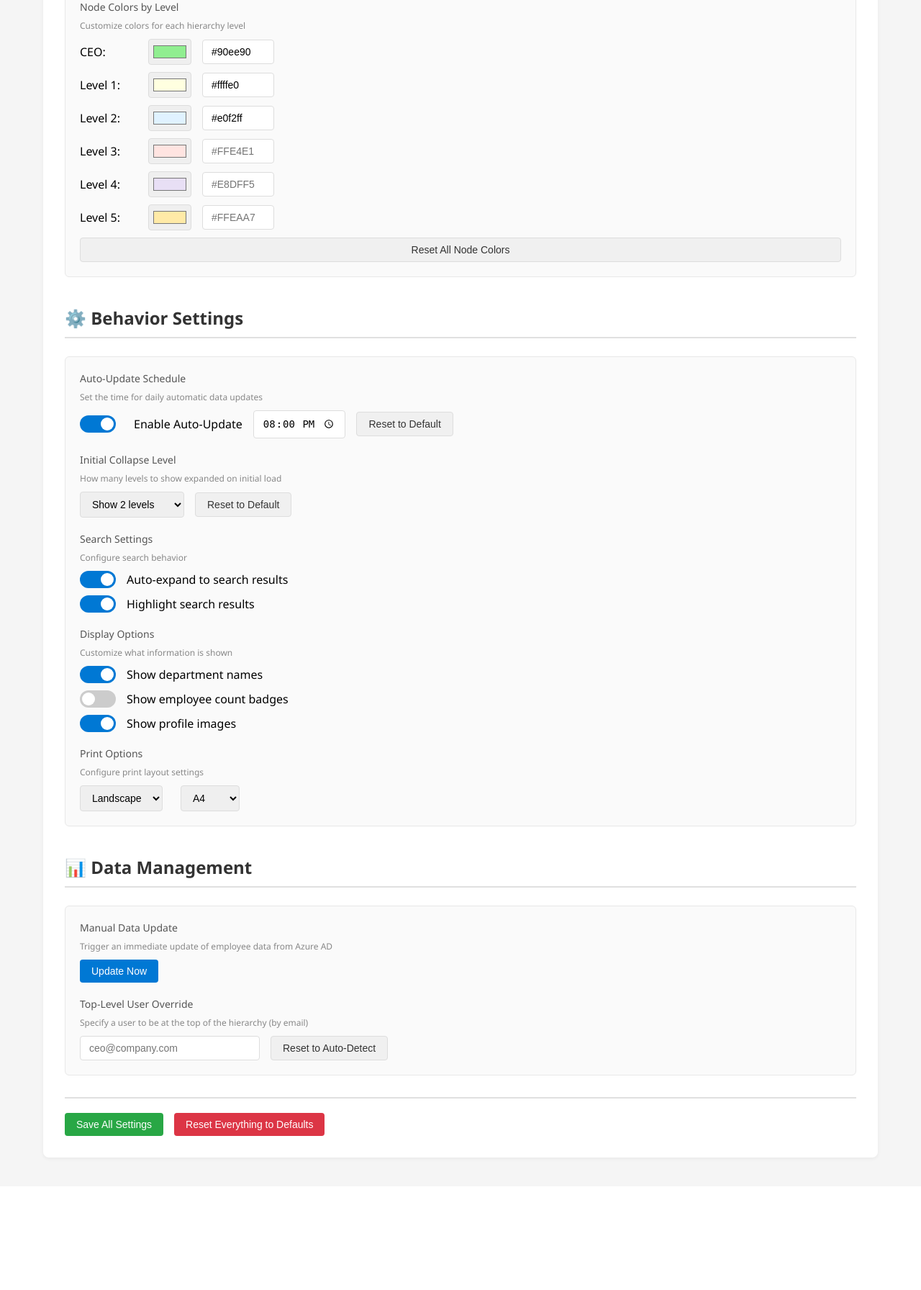
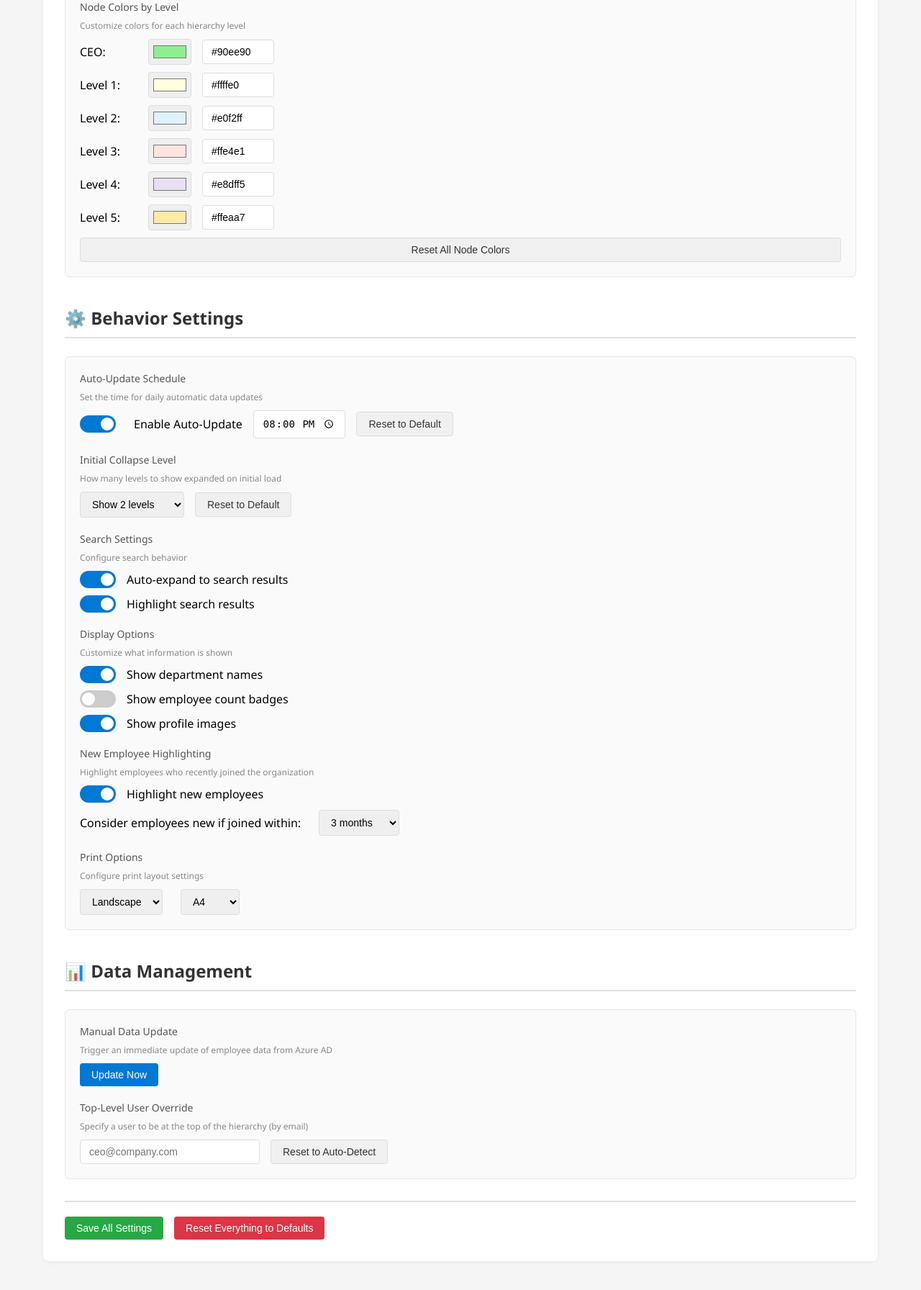
Before and after one commit to jaffster595/DB-Auto-Org-Chart, a Flask app: page /configure in a window 1280 px wide. Shown: the part 792-2584 px from the top of the page at 72% size. Before the commit the page ends 2404 px from the top, so only its background shows below. Run offline with Flask 3, Linux system fonts and the light colour scheme.

Commit message:
Added 'New Employee' feature which can be toggled on/off in config page

```diff
--- a/app.py
+++ b/app.py
@@ -2,7 +2,7 @@
 from flask_cors import CORS
 import json
 import os
-from datetime import datetime
+from datetime import datetime, timedelta
 import requests
 import threading
 import time
@@ -29,7 +29,7 @@
 
 # Configuration for file uploads
 ALLOWED_EXTENSIONS = {'png', 'jpg', 'jpeg', 'gif', 'svg'}
-MAX_FILE_SIZE = 5 * 1024 * 1024  # 5MB
+MAX_FILE_SIZE = 5 * 1024 * 1024
 
 TENANT_ID = os.environ.get('AZURE_TENANT_ID')
 CLIENT_ID = os.environ.get('AZURE_CLIENT_ID')
@@ -71,7 +71,9 @@
     'showProfileImages': True,
     'printOrientation': 'landscape',
     'printSize': 'a4',
-    'topUserEmail': TOP_LEVEL_USER_EMAIL or ''
+    'topUserEmail': TOP_LEVEL_USER_EMAIL or '',
+    'highlightNewEmployees': True,
+    'newEmployeeMonths': 3
 }
 
 def load_settings():
@@ -80,7 +82,6 @@
         try:
             with open(SETTINGS_FILE, 'r') as f:
                 settings = json.load(f)
-                # Merge with defaults to ensure all keys exist
                 for key in DEFAULT_SETTINGS:
                     if key not in settings:
                         settings[key] = DEFAULT_SETTINGS[key]
@@ -132,7 +133,7 @@
     }
 
     employees = []
-    users_url = f'{GRAPH_API_ENDPOINT}/users?$select=id,displayName,jobTitle,department,mail,mobilePhone,officeLocation&$expand=manager($select=id,displayName)'
+    users_url = f'{GRAPH_API_ENDPOINT}/users?$select=id,displayName,jobTitle,department,mail,mobilePhone,officeLocation,employeeHireDate&$expand=manager($select=id,displayName)'
 
     while users_url:
         try:
@@ -143,6 +144,30 @@
             if 'value' in data:
                 for user in data['value']:
                     if user.get('displayName'):
+                        hire_date_str = user.get('employeeHireDate')
+                        is_new = False
+                        hire_date = None
+
+                        if hire_date_str:
+                            try:
+                                if 'T' in hire_date_str:
+                                    hire_date = datetime.fromisoformat(hire_date_str.replace('Z', '+00:00'))
+                                else:
+                                    hire_date = datetime.strptime(hire_date_str, '%Y-%m-%d')
+                                    hire_date = hire_date.replace(tzinfo=None)
+
+                                settings = load_settings()
+                                months_threshold = settings.get('newEmployeeMonths', 3)
+
+                                if hire_date.tzinfo:
+                                    cutoff_date = datetime.now(hire_date.tzinfo) - timedelta(days=months_threshold * 30)
+                                else:
+                                    cutoff_date = datetime.now() - timedelta(days=months_threshold * 30)
+
+                                is_new = hire_date > cutoff_date
+                            except Exception as e:
+                                logger.warning(f"Error parsing hire date for user {user.get('displayName')}: {e}")
+
                         employee = {
                             'id': user.get('id'),
                             'name': user.get('displayName') or 'Unknown',
@@ -152,6 +177,9 @@
                             'phone': user.get('mobilePhone') or '',
                             'location': user.get('officeLocation') or '',
                             'managerId': user.get('manager', {}).get('id') if user.get('manager') else None,
+                            'employeeHireDate': hire_date_str,
+                            'hireDate': hire_date.isoformat() if hire_date else None,
+                            'isNewEmployee': is_new,
                             'children': []
                         }
                         employees.append(employee)
@@ -245,6 +273,29 @@
             hierarchy = build_org_hierarchy(employees)
 
             if hierarchy:
+                settings = load_settings()
+                months_threshold = settings.get('newEmployeeMonths', 3)
+
+                def update_new_status(node):
+                    if node.get('hireDate'):
+                        try:
+                            hire_date = datetime.fromisoformat(node['hireDate'])
+                            if hire_date.tzinfo:
+                                cutoff_date = datetime.now(hire_date.tzinfo) - timedelta(days=months_threshold * 30)
+                            else:
+                                cutoff_date = datetime.now() - timedelta(days=months_threshold * 30)
+                            node['isNewEmployee'] = hire_date > cutoff_date
+                        except:
+                            node['isNewEmployee'] = False
+                    else:
+                        node['isNewEmployee'] = False
+
+                    if node.get('children'):
+                        for child in node['children']:
+                            update_new_status(child)
+
+                update_new_status(hierarchy)
+
                 with open(DATA_FILE, 'w') as f:
                     json.dump(hierarchy, f, indent=2)
                 logger.info(f"[{datetime.now()}] Successfully updated employee data. Total employees: {len(employees)}")
@@ -260,12 +311,10 @@
 
     settings = load_settings()
 
-    # Run initial update on startup if enabled
     if os.environ.get('RUN_INITIAL_UPDATE', 'true').lower() == 'true':
         logger.info(f"[{datetime.now()}] Running initial employee data update on startup...")
         update_employee_data()
 
-    # Schedule daily updates based on settings
     if settings.get('autoUpdateEnabled', True):
         update_time = settings.get('updateTime', '20:00')
         schedule.every().day.at(update_time).do(update_employee_data)
@@ -293,8 +342,8 @@
 def restart_scheduler():
     """Restart scheduler with new settings"""
     stop_scheduler()
-    time.sleep(2)  # Give it time to stop
-    schedule.clear()  # Clear all scheduled jobs
+    time.sleep(2)
+    schedule.clear()
     start_scheduler()
 
 def get_template(template_name):
@@ -328,7 +377,6 @@
 
 @app.route('/static/<path:filename>')
 def serve_static(filename):
-    # Check if custom logo exists
     if filename == 'icon.png':
         custom_logo = os.path.join('static', 'icon_custom.png')
         if os.path.exists(custom_logo):
@@ -343,6 +391,30 @@
 
         with open(DATA_FILE, 'r') as f:
             data = json.load(f)
+
+        if data:
+            settings = load_settings()
+            months_threshold = settings.get('newEmployeeMonths', 3)
+
+            def update_new_status(node):
+                if node.get('hireDate'):
+                    try:
+                        hire_date = datetime.fromisoformat(node['hireDate'])
+                        if hire_date.tzinfo:
+                            cutoff_date = datetime.now(hire_date.tzinfo) - timedelta(days=months_threshold * 30)
+                        else:
+                            cutoff_date = datetime.now() - timedelta(days=months_threshold * 30)
+                        node['isNewEmployee'] = hire_date > cutoff_date
+                    except:
+                        node['isNewEmployee'] = False
+                else:
+                    node['isNewEmployee'] = False
+
+                if node.get('children'):
+                    for child in node['children']:
+                        update_new_status(child)
+
+            update_new_status(data)
 
         if not data:
             logger.warning("No hierarchical data available")
@@ -382,12 +454,9 @@
             new_settings = request.json
             current_settings = load_settings()
 
-            # Update settings
             current_settings.update(new_settings)
 
-            # Save settings
             if save_settings(current_settings):
-                # If update time or auto-update changed, restart scheduler
                 if ('updateTime' in new_settings or 'autoUpdateEnabled' in new_settings):
                     threading.Thread(target=restart_scheduler).start()
 
@@ -409,13 +478,10 @@
             return jsonify({'error': 'No file selected'}), 400
 
         if file and allowed_file(file.filename):
-            # Save as icon_custom.png
             custom_logo_path = os.path.join('static', 'icon_custom.png')
             file.save(custom_logo_path)
-
-            # Update settings
             settings = load_settings()
-            settings['logoPath'] = '/static/icon.png'  # This will serve custom if exists
+            settings['logoPath'] = '/static/icon.png'
             save_settings(settings)
 
             return jsonify({'success': True, 'path': '/static/icon.png'})
@@ -444,15 +510,12 @@
 @app.route('/api/reset-all-settings', methods=['POST'])
 def reset_all_settings():
     try:
-        # Remove custom logo if exists
         custom_logo_path = os.path.join('static', 'icon_custom.png')
         if os.path.exists(custom_logo_path):
             os.remove(custom_logo_path)
 
-        # Reset to default settings
         save_settings(DEFAULT_SETTINGS)
 
-        # Restart scheduler with default settings
         threading.Thread(target=restart_scheduler).start()
 
         return jsonify({'success': True})
@@ -468,27 +531,22 @@
         return jsonify([])
 
     try:
-        # Check if data file exists
         if not os.path.exists(DATA_FILE):
             logger.warning(f"Data file {DATA_FILE} not found, attempting to fetch data")
             update_employee_data()
 
-        # Try to read the data file
         if os.path.exists(DATA_FILE):
             with open(DATA_FILE, 'r') as f:
                 data = json.load(f)
         else:
-            # If still no data file, return empty results
             logger.error("Could not create or find employee data file")
             return jsonify([])
 
         def flatten(node, results=None):
             if results is None:
                 results = []
-            # Add node to results
             if node and isinstance(node, dict):
                 results.append(node)
-                # Recursively add children
                 children = node.get('children', [])
                 if children and isinstance(children, list):
                     for child in children:
@@ -595,7 +653,6 @@
                 info['root_employee'] = data.get('name', 'Unknown') if data else 'No data'
                 info['has_children'] = bool(data.get('children')) if data else False
 
-                # Try to flatten and get sample
                 def flatten(node, results=None):
                     if results is None:
                         results = []
@@ -633,7 +690,6 @@
         logger.info("Force update requested")
         update_employee_data()
 
-        # Check if file was created
         if os.path.exists(DATA_FILE):
             with open(DATA_FILE, 'r') as f:
                 data = json.load(f)
--- a/configureme.html
+++ b/configureme.html
@@ -496,6 +496,27 @@
                 </div>
 
                 <div class="config-item">
+                    <label class="config-label">New Employee Highlighting</label>
+                    <div class="config-description">Highlight employees who recently joined the organization</div>
+                    <div class="config-controls">
+                        <label class="toggle-switch">
+                            <input type="checkbox" id="highlightNewEmployees" checked>
+                            <span class="slider"></span>
+                        </label>
+                        <span>Highlight new employees</span>
+                    </div>
+                    <div class="config-controls" style="margin-top: 10px;">
+                        <span style="margin-right: 10px;">Consider employees new if joined within:</span>
+                        <select id="newEmployeeMonths">
+                            <option value="1">1 month</option>
+                            <option value="3" selected>3 months</option>
+                            <option value="6">6 months</option>
+                            <option value="12">12 months</option>
+                        </select>
+                    </div>
+                </div>
+
+                <div class="config-item">
                     <label class="config-label">Print Options</label>
                     <div class="config-description">Configure print layout settings</div>
                     <div class="config-controls">
@@ -547,7 +568,6 @@
         const API_BASE_URL = window.location.origin;
         let currentSettings = {};
 
-        // Load current settings on page load
         async function loadSettings() {
             try {
                 const response = await fetch(`${API_BASE_URL}/api/settings`);
@@ -620,6 +640,14 @@
                 document.getElementById('showProfileImages').checked = settings.showProfileImages;
             }
 
+            if (settings.highlightNewEmployees !== undefined) {
+                document.getElementById('highlightNewEmployees').checked = settings.highlightNewEmployees;
+            }
+
+            if (settings.newEmployeeMonths !== undefined) {
+                document.getElementById('newEmployeeMonths').value = settings.newEmployeeMonths;
+            }
+
             if (settings.printOrientation) {
                 document.getElementById('printOrientation').value = settings.printOrientation;
             }
@@ -633,7 +661,6 @@
             }
         }
 
-        // Color picker synchronization
         document.getElementById('headerColor').addEventListener('input', function(e) {
             document.getElementById('headerColorHex').value = e.target.value;
             updateHeaderPreview(e.target.value);
@@ -646,7 +673,6 @@
             }
         });
 
-        // Sync level color inputs for all 6 levels
         ['level0', 'level1', 'level2', 'level3', 'level4', 'level5'].forEach(level => {
             const colorInput = document.getElementById(`${level}Color`);
             const hexInput = document.getElementById(`${level}ColorHex`);
@@ -676,7 +702,6 @@
             return '#' + ((r << 16) | (g << 8) | b).toString(16).padStart(6, '0');
         }
 
-        // Logo upload handling
         document.getElementById('logoUpload').addEventListener('change', async function(e) {
             const file = e.target.files[0];
             if (file) {
@@ -702,7 +727,6 @@
             }
         });
 
-        // Reset functions
         function resetChartTitle() {
             document.getElementById('chartTitle').value = 'Organization Chart';
         }
@@ -749,7 +773,6 @@
 
         async function resetAllSettings() {
             if (confirm('Are you sure you want to reset all settings to defaults? This cannot be undone.')) {
-                // Reset all form fields to defaults
                 document.getElementById('chartTitle').value = 'Organization Chart';
                 resetHeaderColor();
                 resetLogo();
@@ -762,6 +785,8 @@
                 document.getElementById('showDepartments').checked = true;
                 document.getElementById('showEmployeeCount').checked = true;
                 document.getElementById('showProfileImages').checked = true;
+                document.getElementById('highlightNewEmployees').checked = true;
+                document.getElementById('newEmployeeMonths').value = '3';
                 document.getElementById('printOrientation').value = 'landscape';
                 document.getElementById('printSize').value = 'a4';
 
@@ -800,6 +825,8 @@
                 showDepartments: document.getElementById('showDepartments').checked,
                 showEmployeeCount: document.getElementById('showEmployeeCount').checked,
                 showProfileImages: document.getElementById('showProfileImages').checked,
+                highlightNewEmployees: document.getElementById('highlightNewEmployees').checked,
+                newEmployeeMonths: parseInt(document.getElementById('newEmployeeMonths').value),
                 printOrientation: document.getElementById('printOrientation').value,
                 printSize: document.getElementById('printSize').value,
                 topUserEmail: document.getElementById('topUserEmail').value
@@ -834,7 +861,7 @@
                 });
 
                 if (response.ok) {
-                    statusEl.textContent = '✓ Update started';
+                    statusEl.textContent = '✔ Update started';
                     setTimeout(() => statusEl.textContent = '', 3000);
                 } else {
                     statusEl.textContent = '✗ Update failed';
@@ -853,7 +880,6 @@
             }, 3000);
         }
 
-        // Load settings on page load
         document.addEventListener('DOMContentLoaded', loadSettings);
     </script>
 </body>
```
Also changed, not shown: app_settings.json (+8 -2 lines), templates/index.html (+63 -33 lines), README.md.
